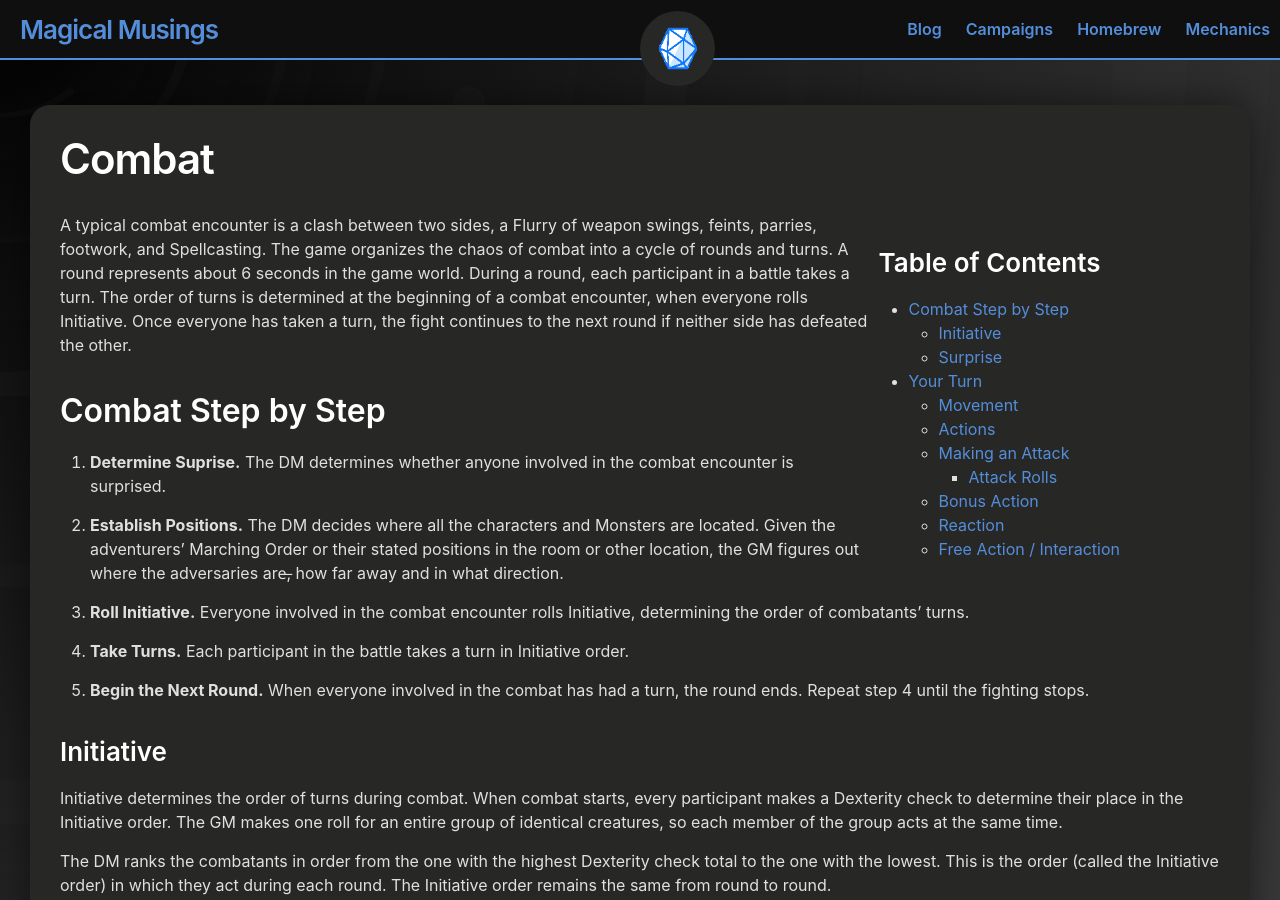
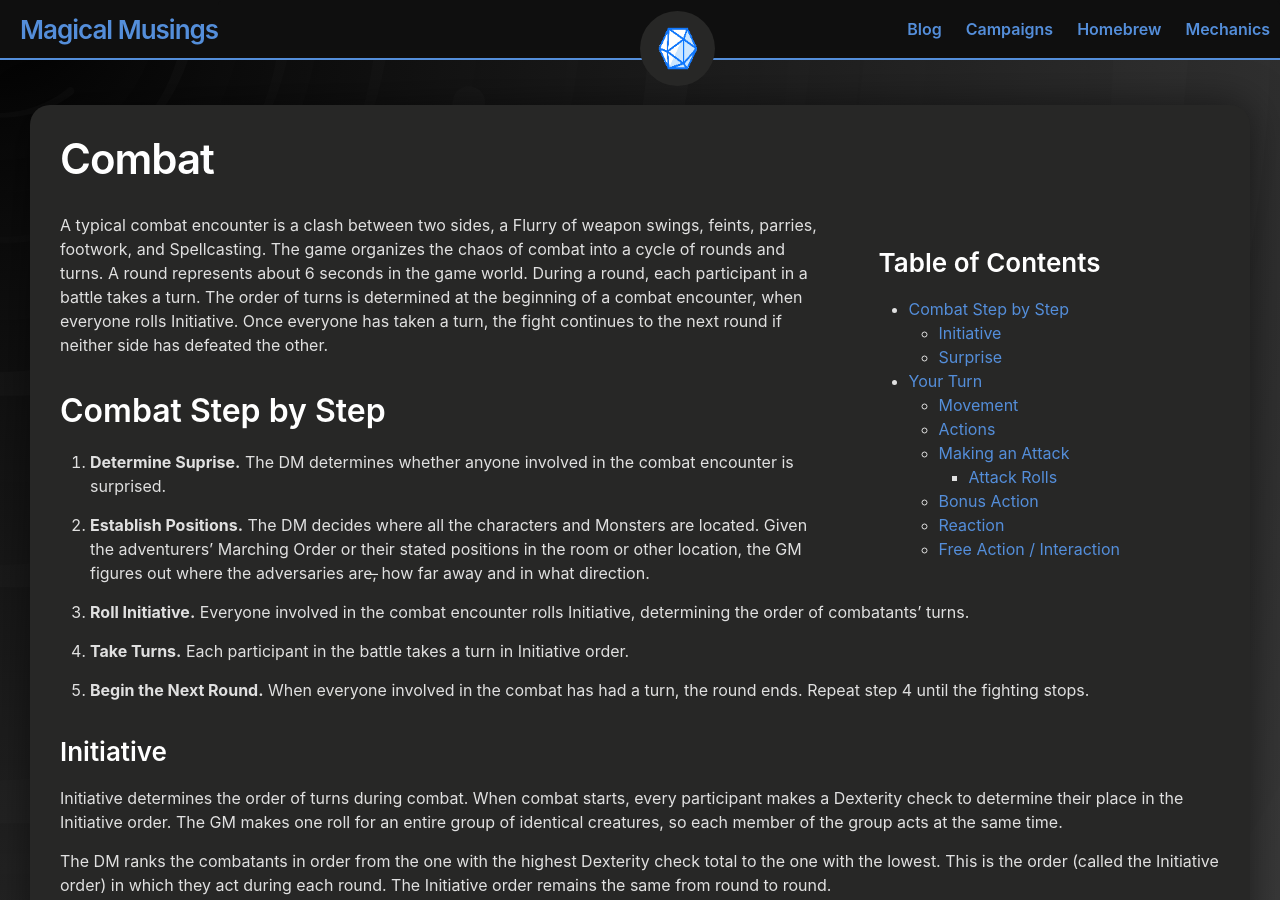
Before and after one commit to andersthemagi/magicalmusings.github.io, a Jekyll site: the page built from _posts/2020-10-07-mechanics-combat.md, in a window 1280 px wide and 900 px high. Built offline with Jekyll 4.4.1, drawn with Linux system fonts in a browser that asks for light colours.

Commit message:
Update 2020-10-07-mechanics-combat.md

```diff
--- a/_posts/2020-10-07-mechanics-combat.md
+++ b/_posts/2020-10-07-mechanics-combat.md
@@ -6,7 +6,7 @@ categories: Mechanics
 author: 5th Edition SRD
 ---
 
-<div class="toc" style="float: right; margin-left: 10px; margin-right: 100px">
+<div class="toc" style="float: right; margin-left: 50px; margin-right: 100px">
 ### Table of Contents
 {:.no_toc}
 
@@ -49,7 +49,7 @@ If you’re surprised, you can’t move or take an action on your first turn of
 <img src="{{baseURL}}/assets/combat-quick-ref.jpg"
      width="350px"
      alt="Combat Quick Reference"
-     style="float: right; margin-left: 10px;
+     style="float: right; margin-left: 50px;
      margin-right: 10px;">
 
 ## Your Turn
```
